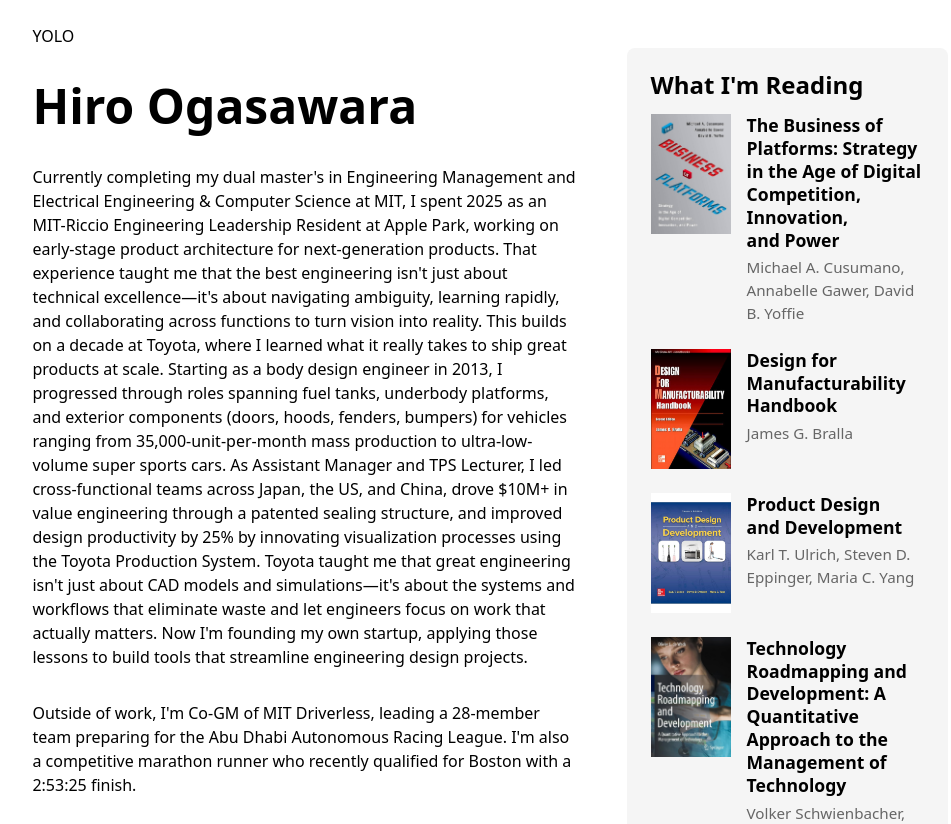
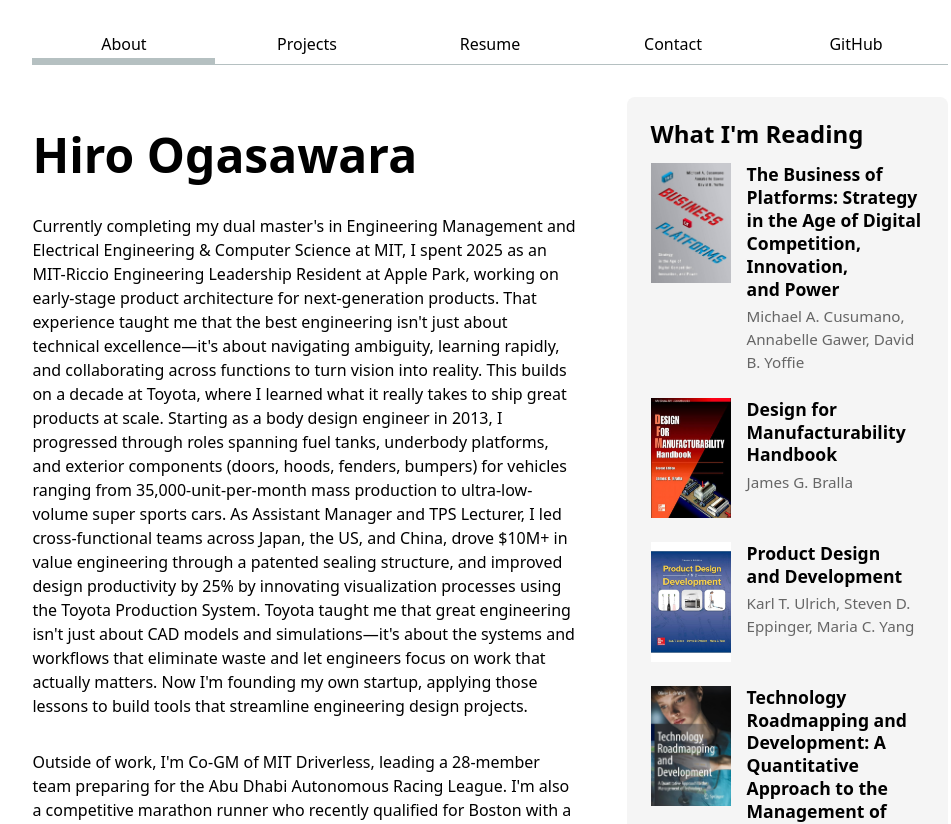
Before and after one commit to hiromitsdm/psychic-octo-invention, a SvelteKit app: page / in a window 1280 px wide. Shown: the top 824 px of the page, without its empty margins (150-1101 px from the left). Built offline with nearby package versions, Linux system fonts and the light colour scheme.

Commit message:
Update +layout.svelte

```diff
--- a/src/routes/+layout.svelte
+++ b/src/routes/+layout.svelte
@@ -1 +1,9 @@
-YOLO <slot />
+<nav>
+    <a href="." class="current">About</a>
+    <a href="projects">Projects</a>
+    <a href="resume">Resume</a>
+    <a href="contact">Contact</a>
+    <a href="https://github.com/hiromitsdm" target="_blank">GitHub</a>
+</nav>
+
+<slot />
```
